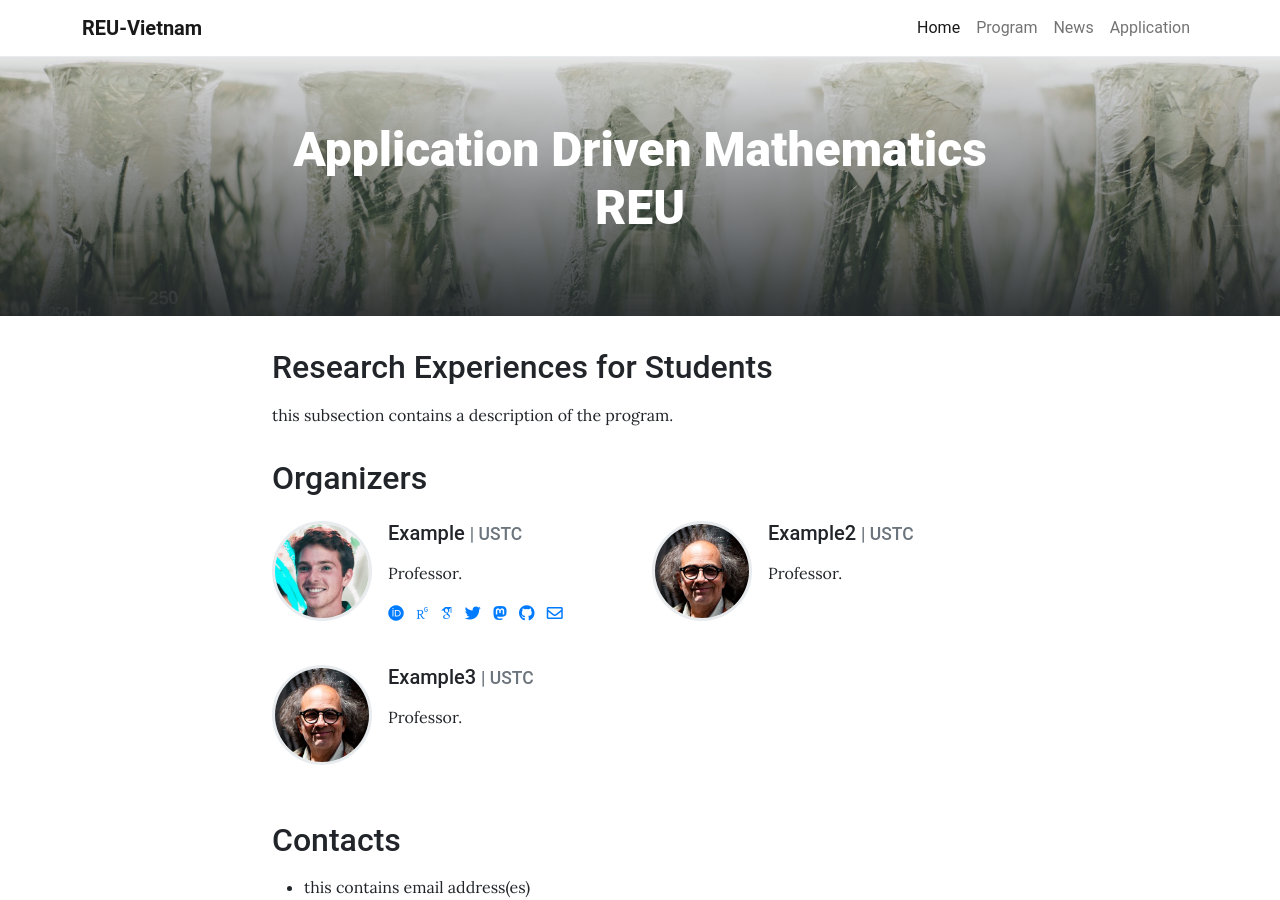
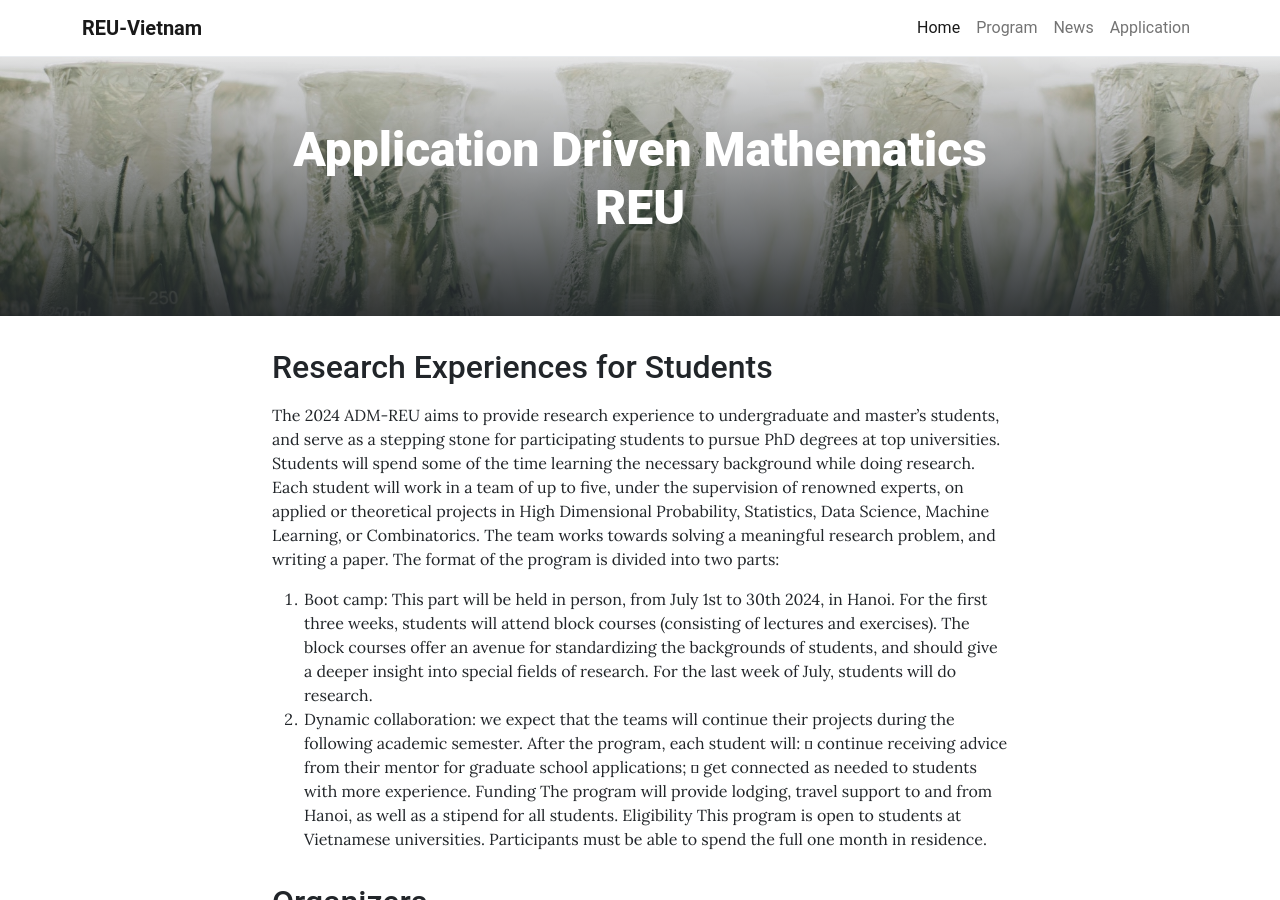
Before and after one commit to adm-vietnam/adm-vietnam.github.io, a Jekyll site: the page built from pages/home.md, in a window 1280 px wide and 900 px high. Built offline with Jekyll 4.4.1, drawn with Linux system fonts in a browser that asks for light colours; some web fonts are replaced.

Commit message:
Update home.md

```diff
--- a/pages/home.md
+++ b/pages/home.md
@@ -6,7 +6,28 @@ background: /assets/theme/images/chuttersnap-146799-unsplash.jpg
 permalink: /
 ---
 ## Research Experiences for Students
-this subsection contains a description of the program.
+
+The 2024 ADM-REU aims to provide research experience to undergraduate and master's students, and serve as a
+stepping stone for participating students to pursue PhD degrees at top universities. Students will spend
+some of the time learning the necessary background while doing research. Each student will work in a
+team of up to five, under the supervision of renowned experts, on applied or theoretical projects in High
+Dimensional Probability, Statistics, Data Science, Machine Learning, or Combinatorics. The team works
+towards solving a meaningful research problem, and writing a paper.
+The format of the program is divided into two parts:
+1. Boot camp: This part will be held in person, from July 1st to 30th 2024, in Hanoi. For the first
+three weeks, students will attend block courses (consisting of lectures and exercises). The block
+courses offer an avenue for standardizing the backgrounds of students, and should give a deeper
+insight into special fields of research. For the last week of July, students will do research.
+2. Dynamic collaboration: we expect that the teams will continue their projects during the
+following academic semester.
+After the program, each student will:
+ continue receiving advice from their mentor for graduate school applications;
+ get connected as needed to students with more experience.
+Funding
+The program will provide lodging, travel support to and from Hanoi, as well as a stipend for all students.
+Eligibility
+This program is open to students at Vietnamese universities. Participants must be able to spend the full
+one month in residence.
 
 ## Organizers
 <div class="row cards mt-4">
```
